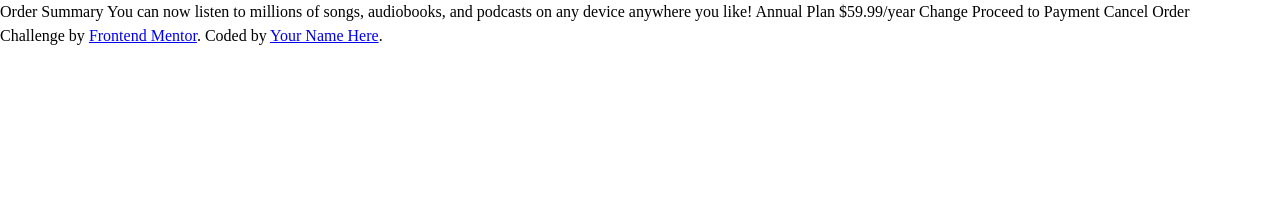
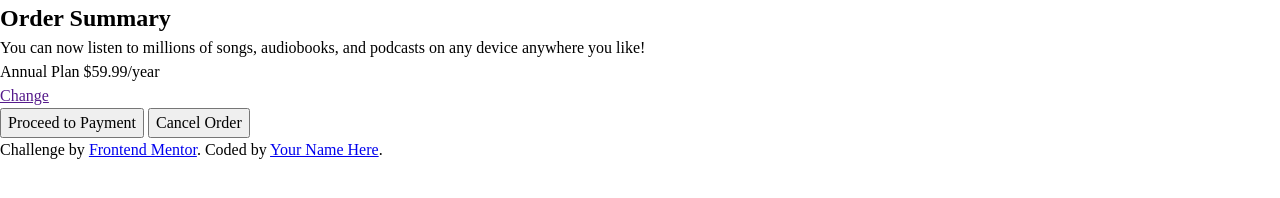
Before and after one commit to Thodoris-Diamantidis/order-summary-component, a plain HTML site: page index.html in a window 1280 px wide. Drawn offline with Linux system fonts and the light colour scheme.

Commit message:
added html structure

```diff
--- a/index.html
+++ b/index.html
@@ -23,9 +23,21 @@
     <link rel="stylesheet" href="style.css" />
   </head>
   <body>
-    Order Summary You can now listen to millions of songs, audiobooks, and
-    podcasts on any device anywhere you like! Annual Plan $59.99/year Change
-    Proceed to Payment Cancel Order
+    <main>
+      <article class="order">
+        <h1 order__title>Order Summary</h1>
+        <p class="order__descr">
+          You can now listen to millions of songs, audiobooks, and podcasts on
+          any device anywhere you like!
+        </p>
+        <div class="order_plan">
+          <div class="order_plandetails">Annual Plan $59.99/year</div>
+          <a href="">Change</a>
+        </div>
+        <button class="button">Proceed to Payment</button>
+        <button class="button">Cancel Order</button>
+      </article>
+    </main>
 
     <div class="attribution">
       Challenge by
```
